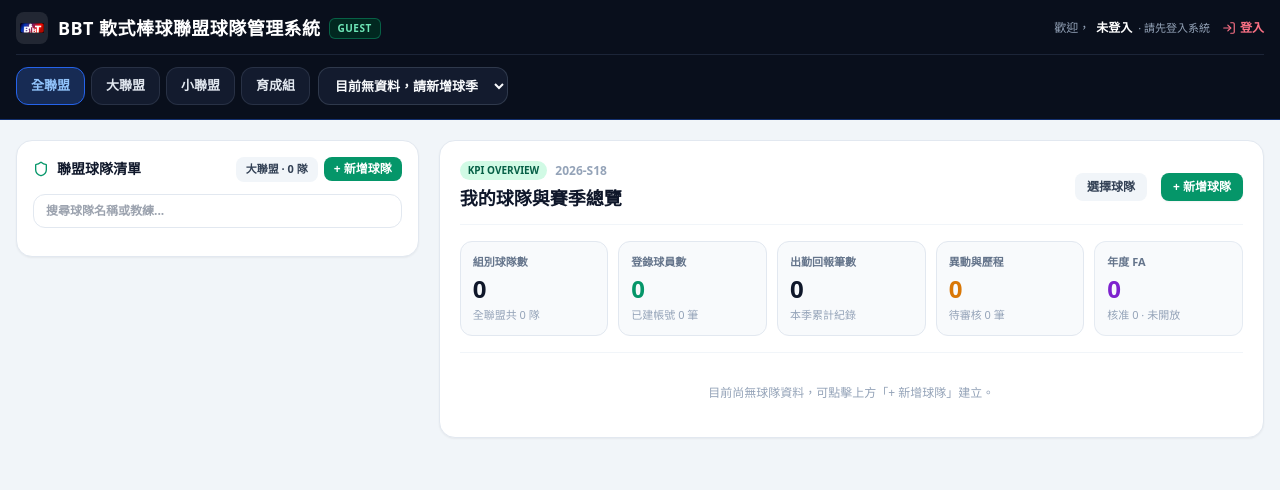
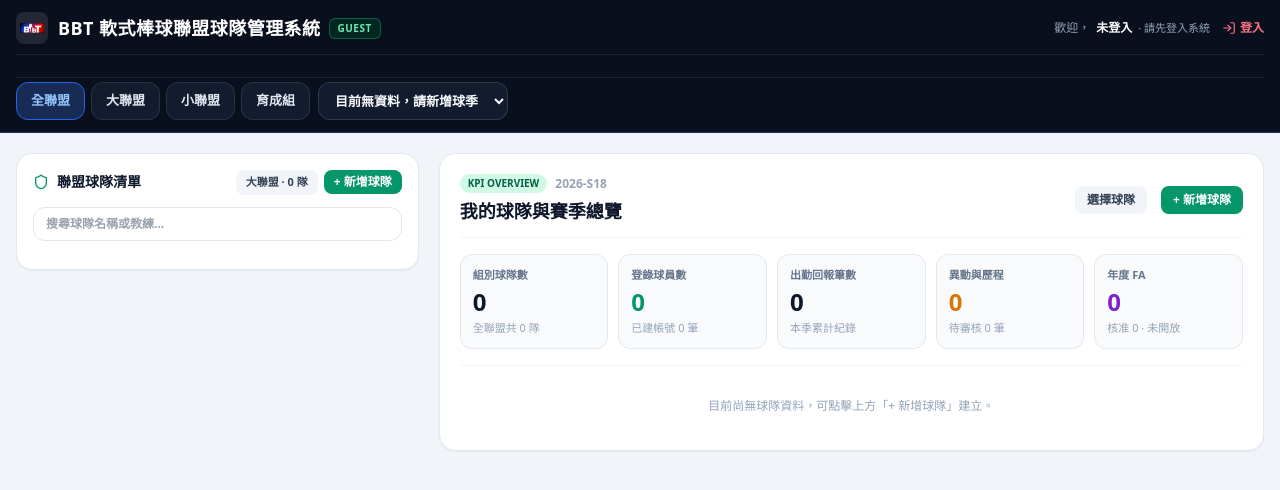
Before and after one commit to bulywang-01/BBT_Teams, a plain HTML site: page index.html in a window 1280 px wide. Drawn offline with nearby package versions, Linux system fonts and the light colour scheme; no server answers.

Commit message:
Update index.html

```diff
--- a/index.html
+++ b/index.html
@@ -74,11 +74,10 @@
 <body class="bg-slate-100 text-slate-800 min-h-screen">
 
   <!-- ================= 頂部導覽列 ================= -->
-<!-- ================= 頂部導覽列 ================= -->
   <header class="bg-[#090f1c] text-slate-100 border-b border-blue-600/40 sticky top-0 z-30">
-    <div class="max-w-7xl mx-auto px-4 py-3 space-y-3">
+    <div class="max-w-7xl mx-auto px-4 py-3 space-y-2.5">
 
-      <!-- 上排：系統品牌名稱 + 歡迎/帳號操作 -->
+      <!-- 上排：系統標題 + 帳號資訊/操作 -->
       <div class="flex flex-wrap items-center justify-between gap-2.5 pb-2.5 border-b border-slate-800/90">
         <div class="flex items-center gap-2.5 min-w-0">
           <img src="bbtlogo.png" alt="BBT" class="w-8 h-8 rounded-lg object-contain bg-white/10 p-1 shrink-0" onerror="this.style.display='none'">
@@ -107,22 +106,8 @@
         </div>
       </div>
 
-      <!-- 下排：組別切換膠囊 + 球季選擇 + 管理功能按鈕 -->
-      <div class="flex items-center justify-between gap-2.5 overflow-x-auto no-scrollbar pb-0.5">
-        <div class="flex items-center gap-2 shrink-0">
-          <div id="divisionSwitchGroup" class="flex items-center gap-1.5">
-            <button onclick="switchDiv('ALL')" id="btn-all" class="bbt-header-pill bbt-header-pill-active">全聯盟</button>
-            <button onclick="switchDiv('大聯盟')" id="btn-maj" class="bbt-header-pill">大聯盟</button>
-            <button onclick="switchDiv('小聯盟')" id="btn-min" class="bbt-header-pill">小聯盟</button>
-            <button onclick="switchDiv('育成組')" id="btn-rok" class="bbt-header-pill">育成組</button>
-          </div>
-
-          <select id="seasonSelect" onchange="onSeasonChange(this.value)" class="bbt-header-select">
-            <option value="">目前無資料，請新增球季</option>
-          </select>
-        </div>
-
-        <div class="flex items-center gap-2 shrink-0">
+      <!-- 第二排：管理功能列（依權限顯示） -->
+      <div id="headerAdminRow" class="flex items-center gap-2 overflow-x-auto no-scrollbar pb-0.5">
         <button id="btnOpenSeasonManager" onclick="openSeasonManagerModal()" class="hidden bbt-header-pill text-indigo-300 border-indigo-500/40 hover:border-indigo-400/60 items-center gap-1.5">
           <i data-lucide="calendar-plus" class="w-3.5 h-3.5 text-indigo-400"></i>
           <span>球季管理</span>
@@ -137,6 +122,21 @@
           <i data-lucide="shield-check" class="w-3.5 h-3.5 text-amber-400"></i>
           <span>權限指派</span>
         </button>
+      </div>
+
+      <!-- 第三排（篩選列）：組別切換 + 球季選擇 -->
+      <div class="flex flex-wrap items-center justify-between gap-2 pt-1 border-t border-slate-800/70">
+        <div class="flex items-center gap-2 overflow-x-auto no-scrollbar">
+          <div id="divisionSwitchGroup" class="flex items-center gap-1.5 shrink-0">
+            <button onclick="switchDiv('ALL')" id="btn-all" class="bbt-header-pill bbt-header-pill-active">全聯盟</button>
+            <button onclick="switchDiv('大聯盟')" id="btn-maj" class="bbt-header-pill">大聯盟</button>
+            <button onclick="switchDiv('小聯盟')" id="btn-min" class="bbt-header-pill">小聯盟</button>
+            <button onclick="switchDiv('育成組')" id="btn-rok" class="bbt-header-pill">育成組</button>
+          </div>
+
+          <select id="seasonSelect" onchange="onSeasonChange(this.value)" class="bbt-header-select shrink-0">
+            <option value="">目前無資料，請新增球季</option>
+          </select>
         </div>
       </div>
 
```
Lines whose indentation alone changed are shown as unchanged.
